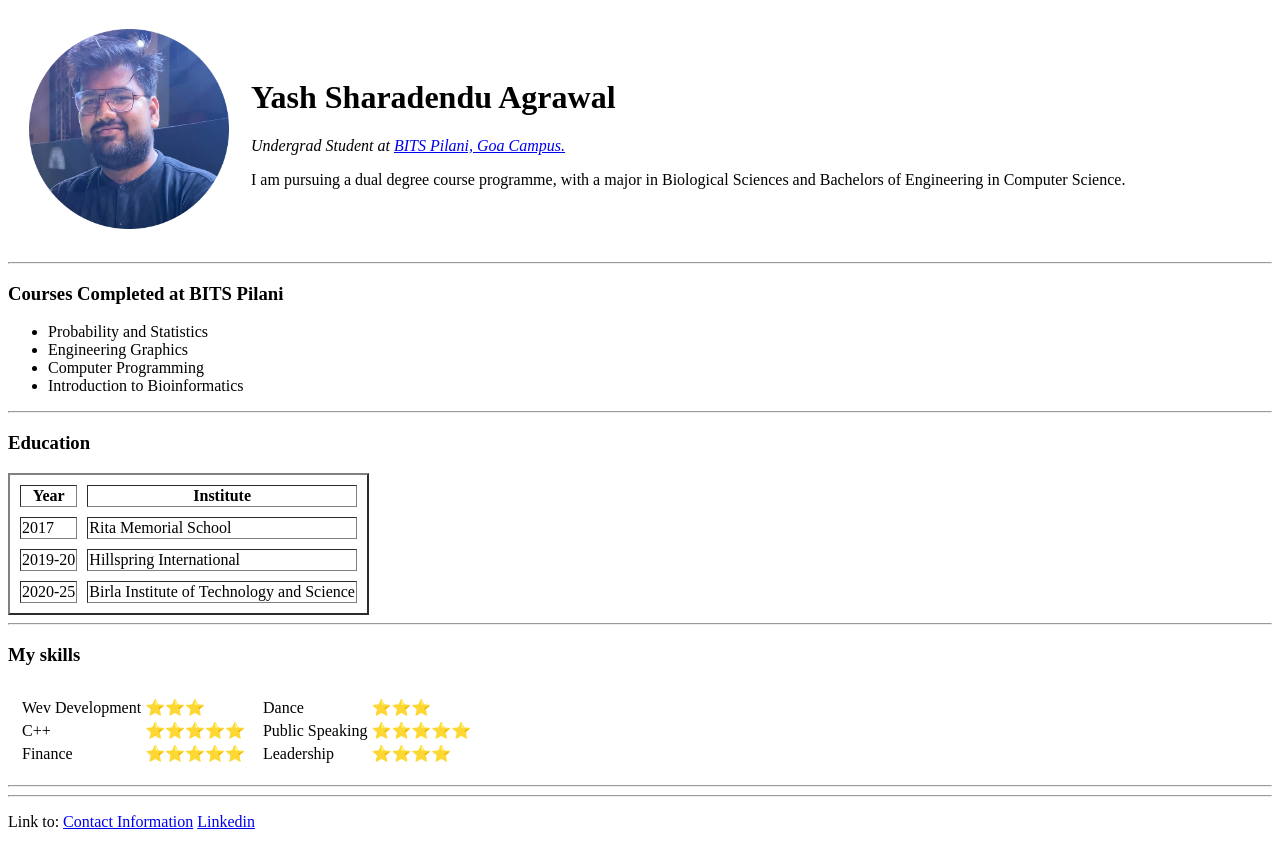
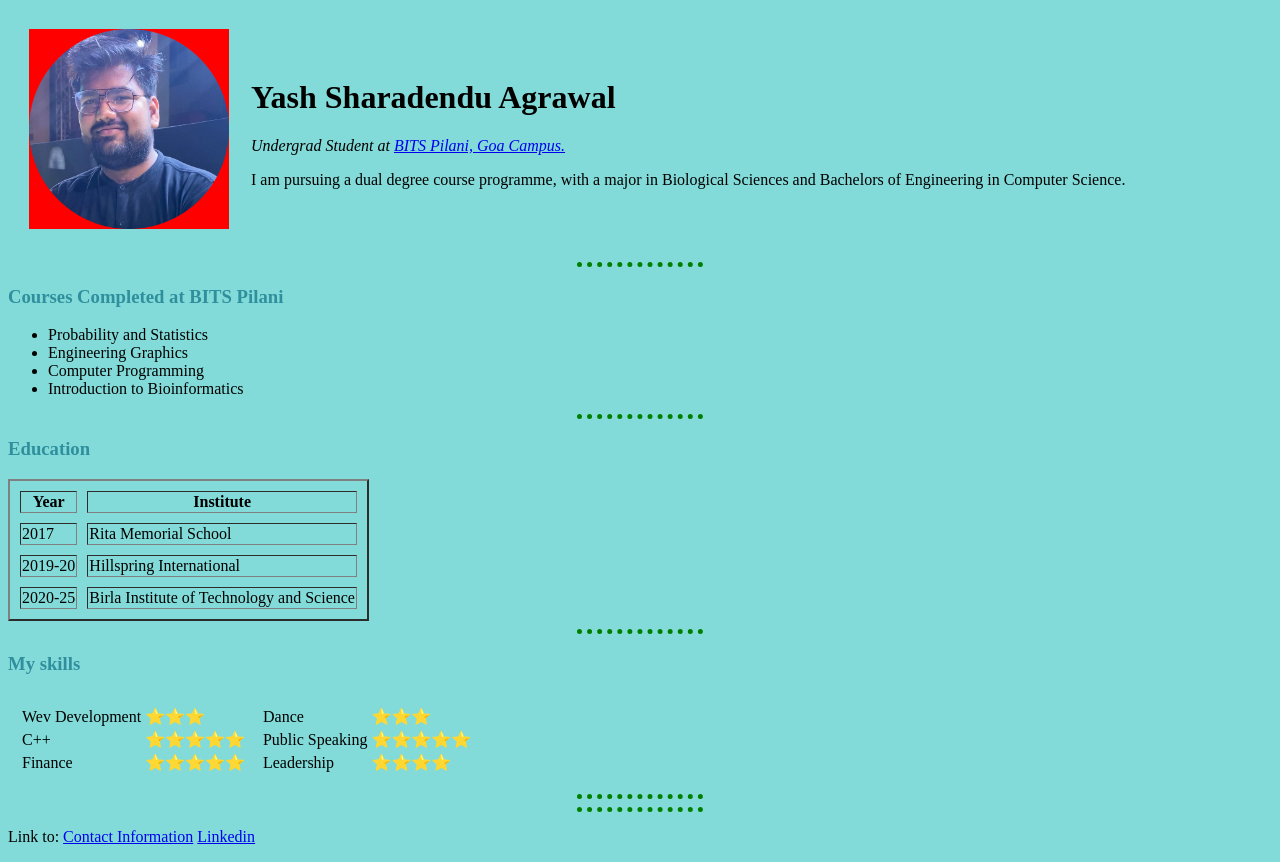
Before and after one commit to yash-agrawal03/Information-about-me, a plain HTML site: page index.html in a window 1280 px wide. Drawn offline with Linux system fonts and the light colour scheme.

Commit message:
updated version

```diff
--- /dev/null
+++ b/css/style.css
@@ -0,0 +1,32 @@
+body
+{
+  background-color: #82DBD8;
+}
+
+h1
+{
+  color:black;
+}
+
+h3
+{
+  color: #2F8F9D;
+}
+
+hr
+{border-style: none;
+  border-top-style : dotted;
+
+  border-color: green;
+  border-width: 5px;
+  width: 10%;
+}
+img:hover
+{
+  background-color: black;
+}
+
+.yassh
+{
+  background-color: red;
+}
--- a/index.html
+++ b/index.html
@@ -4,15 +4,16 @@
 <head>
   <meta charset="utf-8">
   <title>🥰Yash's first Website</title>
+  <link rel="stylesheet" href="css/style.css">
 </head>
 
 <body>
-  <table cellspacing="20" >
+  <table cellspacing="20">
     <tbody>
 
       <tr>
         <td>
-        <img src="Images/web dev-modified.png" alt="Yash at BITS" style="width:200px;height:200px;">
+          <img class="yassh" src="Images/web dev-modified.png" alt="Yash at BITS" style="width:200px;height:200px;">
         </td>
 
         <td>
```
Also changed, not shown: Images/web dev.jpg (added). Lines whose indentation alone changed are shown as unchanged.
